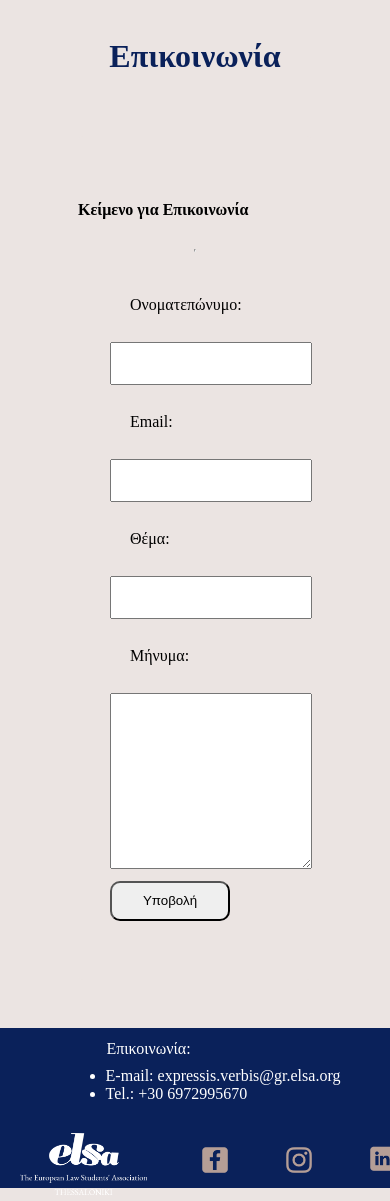
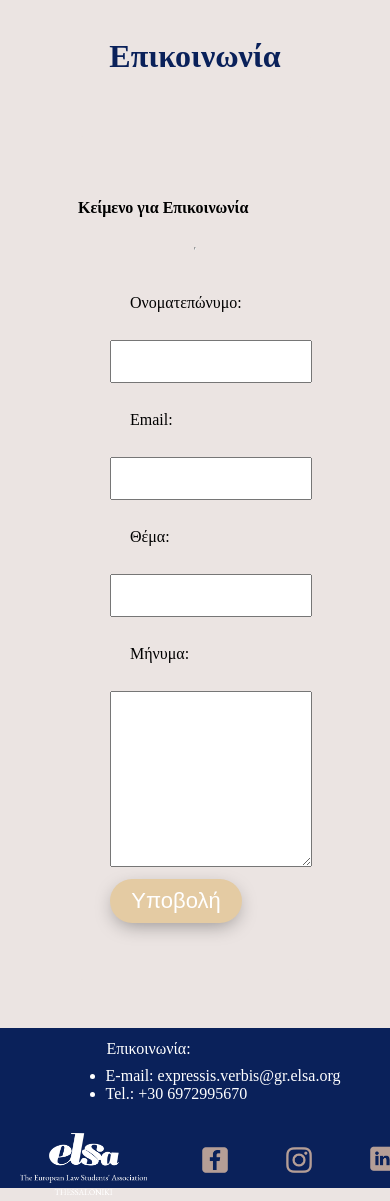
Before and after one commit to G-Papad/ExpressisVerbisLawJournalSite, a Django app: page /contact in a window 390 px wide; the page is wider, and only the part inside the window is pictured. Shown: the part 266-1467 px from the top of that part. Run offline with Django 4.2, Linux system fonts and the light colour scheme.

Commit message:
responsive issues 2

```diff
--- a/expressisverbis/ExpressisVerbisApp/static/css/announcements_style.css
+++ b/expressisverbis/ExpressisVerbisApp/static/css/announcements_style.css
@@ -77,7 +77,7 @@ a {
 margin-bottom: 2rem;
 margin: 1rem;
 height: auto;
-width: 80%
+width: 60%
 }
 
 .announcement2 {
--- a/expressisverbis/ExpressisVerbisApp/static/css/contact-style2.css
+++ b/expressisverbis/ExpressisVerbisApp/static/css/contact-style2.css
@@ -48,3 +48,19 @@ input[type=text], input[type=email], textarea, label {
   width: 9em;
   height: 3em;
 }
+
+.button2{
+    width: 6em;
+    height: 2em;
+    border: none;
+    outline: none;
+    background: var(--exp-gold);
+    color: #fff;
+    font-size: 22px;
+    border-radius: 40px;
+    text-align: center;
+    box-shadow: 0 6px 20px -5px rgba(0,0,0,0.4);
+    position: relative;
+    overflow: hidden;
+    cursor: pointer;
+}
--- a/expressisverbis/ExpressisVerbisApp/static/css/generic_style.css
+++ b/expressisverbis/ExpressisVerbisApp/static/css/generic_style.css
@@ -36,3 +36,9 @@ pre{
   margin:0;
 
 }
+
+/* @media (max-width:1300px) {
+  p {
+    padding: 0 2.5em;
+  }
+} */
--- a/expressisverbis/ExpressisVerbisApp/static/css/main_style.css
+++ b/expressisverbis/ExpressisVerbisApp/static/css/main_style.css
@@ -29,3 +29,18 @@
 .fdTopBar{
     display: none;
 }
+
+@media (max-width:600px) {
+  .text-container .text {
+    font-size: 18px;
+    font-family: 'Times New Roman', Times, serif;
+    text-align: justify;
+    padding: 0 2.5em;
+  }
+}
+
+@media (max-width:1300px) {
+  .text-container .text {
+    padding: 0 2.5em;
+  }
+}
--- a/expressisverbis/ExpressisVerbisApp/templates/contact.html
+++ b/expressisverbis/ExpressisVerbisApp/templates/contact.html
@@ -31,10 +31,19 @@
               </div>
 
               <div class="contact-form">
-                <input class="btn btn-primary submit-button" type="submit" value="Υποβολή">
+                <input class="button2" id="btn" type="submit" value="Υποβολή">
               </div>
             </div>
           </form>
+          <script type="text/javascript">
+            const btn = document.querySelector("#btn");
+            const btnText = document.querySelector("#btnText");
+
+            btn.onclick = () => {
+            btnText.innerHTML = "Thanks";
+            btn.classList.add("active");
+        };
+    </script>
     </div>
   </div>
 
```
Also changed, not shown: expressisverbis/db.sqlite3, expressisverbis/media/updates/c3adb547dff24e586c981e26c6d3f18b.png (added), expressisverbis/media/updates/fakelogo.png (added).
